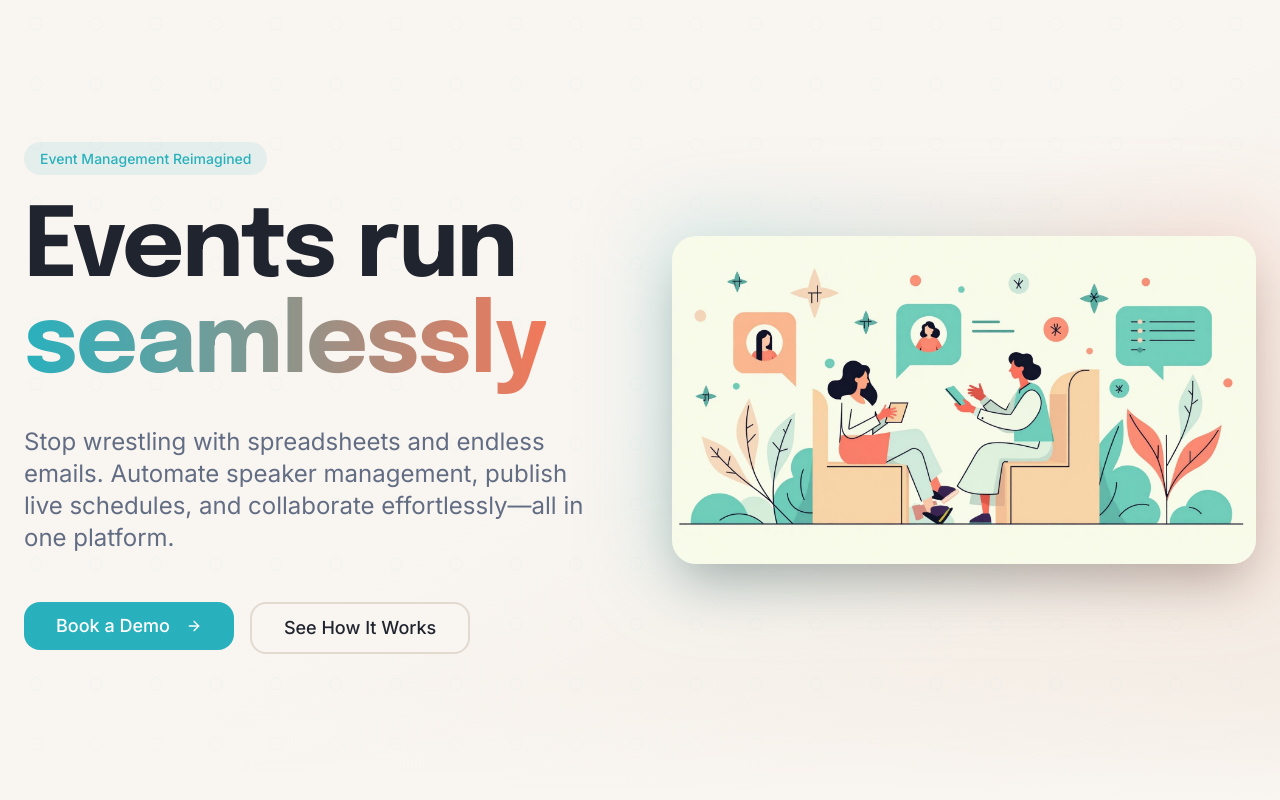
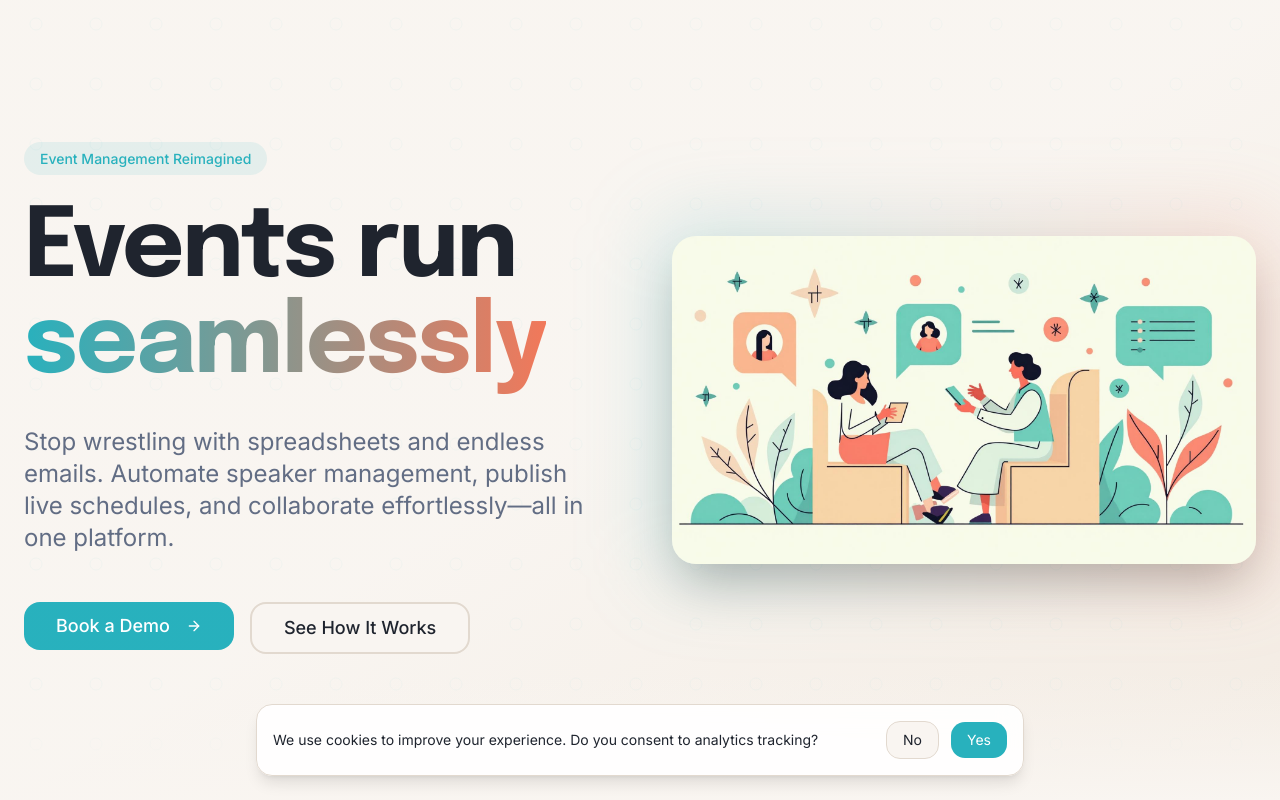
Before and after one commit to seamless-ems/seamless-website, a React (Vite) app: page / in a window 1280 px wide. Shown: the top 800 px of the page. Built offline with nearby package versions, Linux system fonts and the light colour scheme; the HTML template or start-up script is replaced by a standard one.

Commit message:
adding cookie banner with link to google analytics

```diff
--- a/src/App.tsx
+++ b/src/App.tsx
@@ -3,6 +3,7 @@ import { Toaster as Sonner } from "@/components/ui/sonner";
 import { TooltipProvider } from "@/components/ui/tooltip";
 import { QueryClient, QueryClientProvider } from "@tanstack/react-query";
 import { BrowserRouter, Routes, Route } from "react-router-dom";
+import CookieBanner from "@/components/CookieBanner";
 import Index from "./pages/Index";
 import NotFound from "./pages/NotFound";
 
@@ -20,6 +21,7 @@ const App = () => (
           <Route path="*" element={<NotFound />} />
         </Routes>
       </BrowserRouter>
+  <CookieBanner />
     </TooltipProvider>
   </QueryClientProvider>
 );
--- /dev/null
+++ b/src/components/CookieBanner.tsx
@@ -0,0 +1,33 @@
+import React from "react";
+import useCookieConsent from "@/hooks/use-cookie-consent";
+
+const CookieBanner = () => {
+  const { consent, accept, deny } = useCookieConsent();
+
+  // hide if user already decided
+  if (consent) return null;
+
+  return (
+    <div className="fixed bottom-6 left-1/2 transform -translate-x-1/2 max-w-3xl w-[92%] bg-card/90 backdrop-blur-md border border-border rounded-2xl p-4 flex items-center gap-4 shadow-lg z-50">
+      <div className="flex-1 text-sm text-foreground">
+        We use cookies to improve your experience. Do you consent to analytics tracking?
+      </div>
+      <div className="flex items-center gap-3">
+        <button
+          onClick={deny}
+          className="px-4 py-2 rounded-md border border-input bg-background text-foreground text-sm hover:bg-secondary/50 transition"
+        >
+          No
+        </button>
+        <button
+          onClick={accept}
+          className="px-4 py-2 rounded-md bg-primary text-primary-foreground text-sm hover:brightness-95 transition"
+        >
+          Yes
+        </button>
+      </div>
+    </div>
+  );
+};
+
+export default CookieBanner;
--- /dev/null
+++ b/src/hooks/use-cookie-consent.tsx
@@ -0,0 +1,54 @@
+import { useEffect, useState, useCallback } from "react";
+
+const CONSENT_KEY = "cookie_consent";
+
+export type Consent = "granted" | "denied" | null;
+
+export function useCookieConsent() {
+  const [consent, setConsent] = useState<Consent>(() => {
+    try {
+      const raw = localStorage.getItem(CONSENT_KEY);
+      return raw === "granted" ? "granted" : raw === "denied" ? "denied" : null;
+    } catch {
+      return null;
+    }
+  });
+
+  const accept = useCallback(() => {
+    try {
+      localStorage.setItem(CONSENT_KEY, "granted");
+    } catch {}
+    setConsent("granted");
+  }, []);
+
+  const deny = useCallback(() => {
+    try {
+      localStorage.setItem(CONSENT_KEY, "denied");
+    } catch {}
+    setConsent("denied");
+  }, []);
+
+  // inject gtag when consent granted
+  useEffect(() => {
+    if (consent !== "granted") return;
+
+    // Avoid injecting multiple times
+    if ((window as any).gtagLoaded) return;
+
+    const id = "G-1Z576VEX5Q";
+    const script = document.createElement("script");
+    script.async = true;
+    script.src = `https://www.googletagmanager.com/gtag/js?id=${id}`;
+    document.head.appendChild(script);
+
+    const inline = document.createElement("script");
+    inline.innerHTML = `window.dataLayer = window.dataLayer || []; function gtag(){dataLayer.push(arguments);} gtag('js', new Date()); gtag('config', '${id}');`;
+    document.head.appendChild(inline);
+
+    (window as any).gtagLoaded = true;
+  }, [consent]);
+
+  return { consent, accept, deny } as const;
+}
+
+export default useCookieConsent;
```
